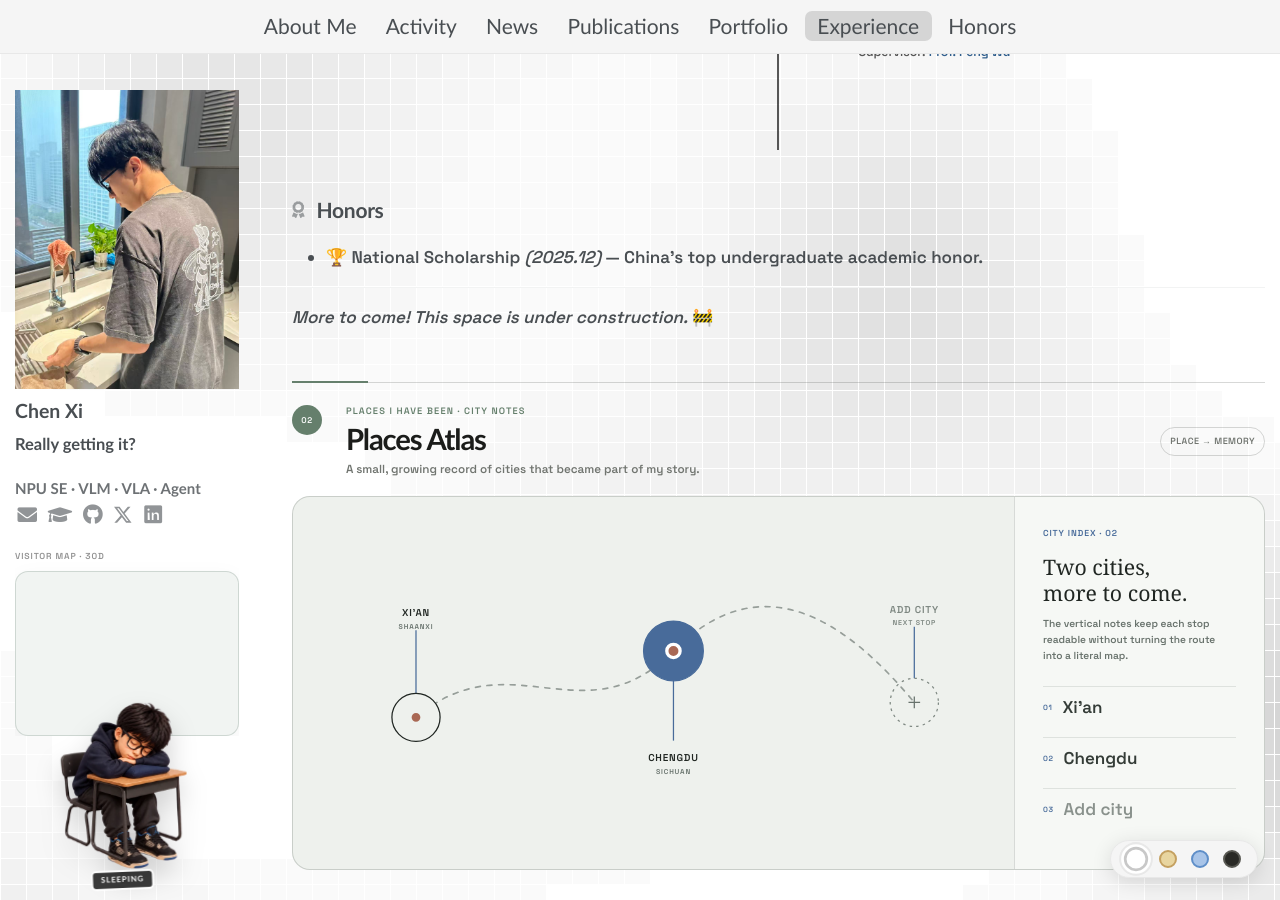
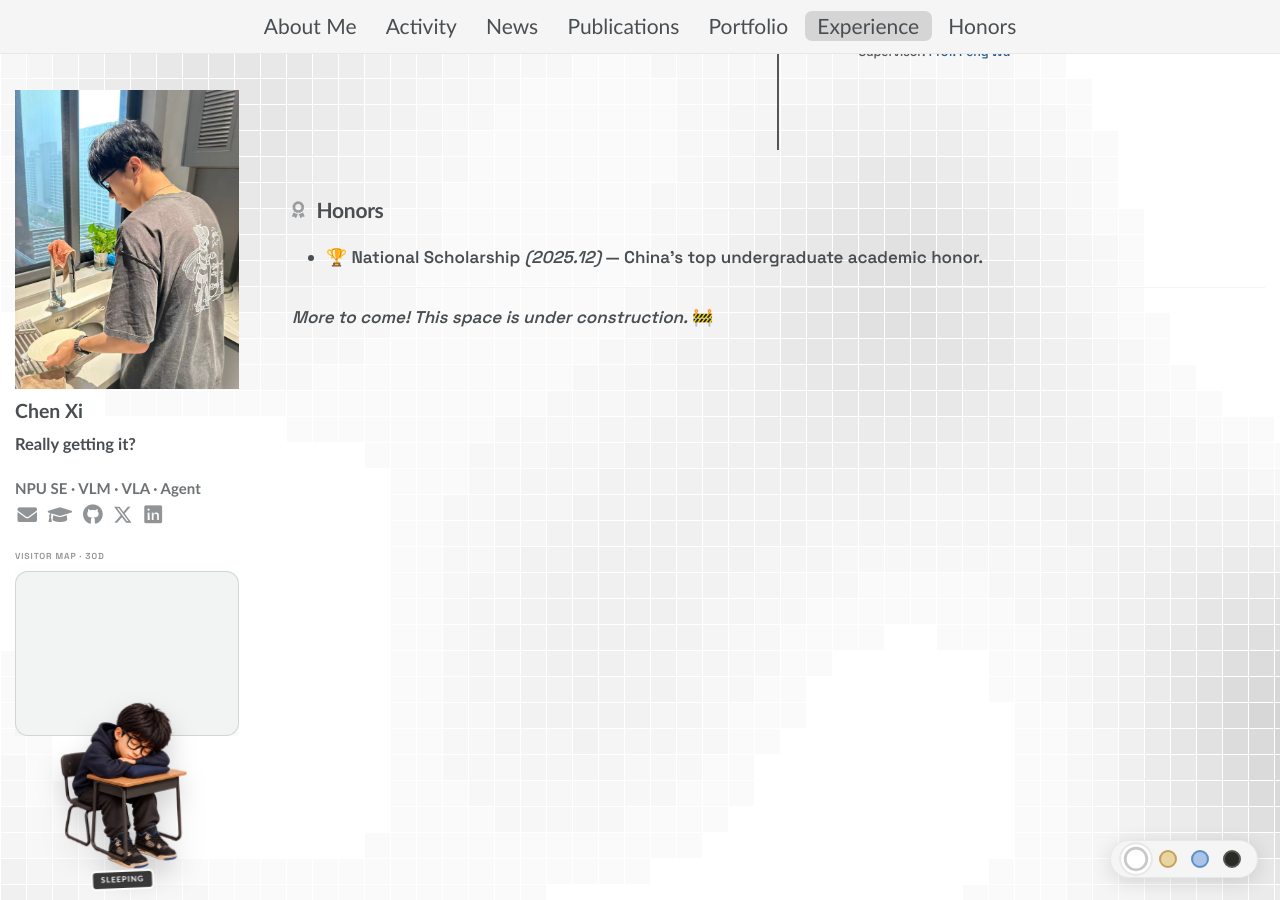
Before and after one commit to Chenxxxxxx06/Chenxxxxxx06.github.io, a Jekyll site: the page built from _pages/about.md, in a window 1280 px wide and 900 px high, scrolled down 3305 px. Built offline with Jekyll 4.4.1, drawn with Linux system fonts in a browser that asks for light colours.

Commit message:
feat: remove Places Atlas

```diff
--- a/_pages/about.md
+++ b/_pages/about.md
@@ -27,8 +27,6 @@ redirect_from:
 
 {% include_relative includes/honors.md %}
 
-{% include_relative includes/placement-demo-atlas.html %}
-
 <span class='anchor' id='end-page'></span>
 
 <script src="{{ '/assets/placement-demo/placement-demo.js?v=20260830-ask-ai-connected' | relative_url }}" defer></script>
--- a/_pages/includes/placement-demo-atlas.html
+++ /dev/null
@@ -1,62 +0,0 @@
-<span class="placement-places__anchor" id="placement-atlas"></span>
-<section class="placement-widget placement-widget--places placement-places" aria-labelledby="placement-places-title">
-  <header class="placement-widget__header placement-places__header">
-    <span class="placement-widget__number placement-places__number" aria-hidden="true">02</span>
-    <div class="placement-widget__heading placement-places__heading">
-      <p class="placement-widget__eyebrow placement-places__eyebrow">PLACES I HAVE BEEN · CITY NOTES</p>
-      <h2 id="placement-places-title">Places Atlas</h2>
-      <p>A small, growing record of cities that became part of my story.</p>
-    </div>
-    <span class="placement-widget__fit placement-places__scope">PLACE → MEMORY</span>
-  </header>
-
-  <div class="placement-places__panel">
-    <div class="placement-places__stage">
-      <svg
-        class="placement-places__diagram"
-        viewBox="0 0 820 360"
-        role="img"
-        aria-labelledby="placement-places-map-title placement-places-map-desc">
-        <title id="placement-places-map-title">Chen's selected city route</title>
-        <desc id="placement-places-map-desc">An abstract route joining Xi'an and Chengdu. Each point has a vertical city label. A third point is reserved for a future city.</desc>
-
-        <path class="placement-places__route-line" d="M124 222 C238 126 326 250 434 142 S644 108 724 204" aria-hidden="true"></path>
-
-        <g class="placement-places__point" transform="translate(124 222)">
-          <line class="placement-places__stem" x1="0" y1="-29" x2="0" y2="-105"></line>
-          <circle class="placement-places__point-ring" r="29"></circle>
-          <circle class="placement-places__point-core" r="7"></circle>
-          <text class="placement-places__city" x="0" y="-122" text-anchor="middle">XI'AN</text>
-          <text class="placement-places__city-meta" x="0" y="-107" text-anchor="middle">SHAANXI</text>
-        </g>
-
-        <g class="placement-places__point placement-places__point--active" transform="translate(434 142)">
-          <line class="placement-places__stem" x1="0" y1="30" x2="0" y2="108"></line>
-          <circle class="placement-places__point-ring" r="36"></circle>
-          <circle class="placement-places__point-core" r="8"></circle>
-          <text class="placement-places__city" x="0" y="132" text-anchor="middle">CHENGDU</text>
-          <text class="placement-places__city-meta" x="0" y="148" text-anchor="middle">SICHUAN</text>
-        </g>
-
-        <g class="placement-places__point placement-places__point--future" transform="translate(724 204)">
-          <line class="placement-places__stem" x1="0" y1="-29" x2="0" y2="-91"></line>
-          <circle class="placement-places__point-ring" r="29"></circle>
-          <path class="placement-places__point-plus" d="M-7 0H7M0-7V7"></path>
-          <text class="placement-places__city" x="0" y="-108" text-anchor="middle">ADD CITY</text>
-          <text class="placement-places__city-meta" x="0" y="-93" text-anchor="middle">NEXT STOP</text>
-        </g>
-      </svg>
-    </div>
-
-    <aside class="placement-places__note" aria-label="Places Atlas notes">
-      <small>CITY INDEX · 02</small>
-      <strong>Two cities,<br>more to come.</strong>
-      <p>The vertical notes keep each stop readable without turning the route into a literal map.</p>
-      <ol>
-        <li><b>01</b><span>Xi'an</span></li>
-        <li><b>02</b><span>Chengdu</span></li>
-        <li class="is-future"><b>03</b><span>Add city</span></li>
-      </ol>
-    </aside>
-  </div>
-</section>
```
Also changed, not shown: _pages/placement-demo.md (+0 -2 lines), tests/ask-chen.test.mjs (+4 -0 lines).
